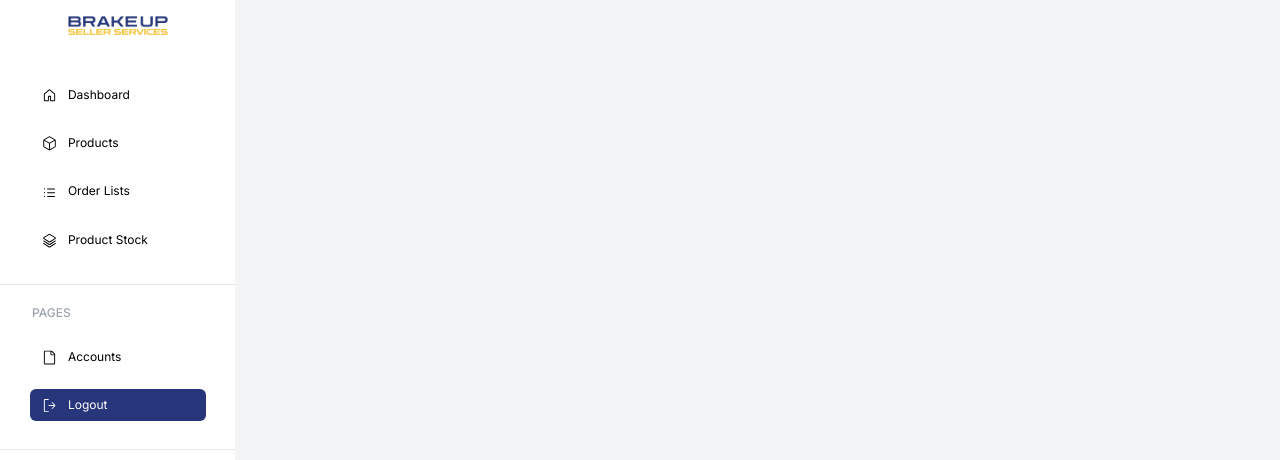
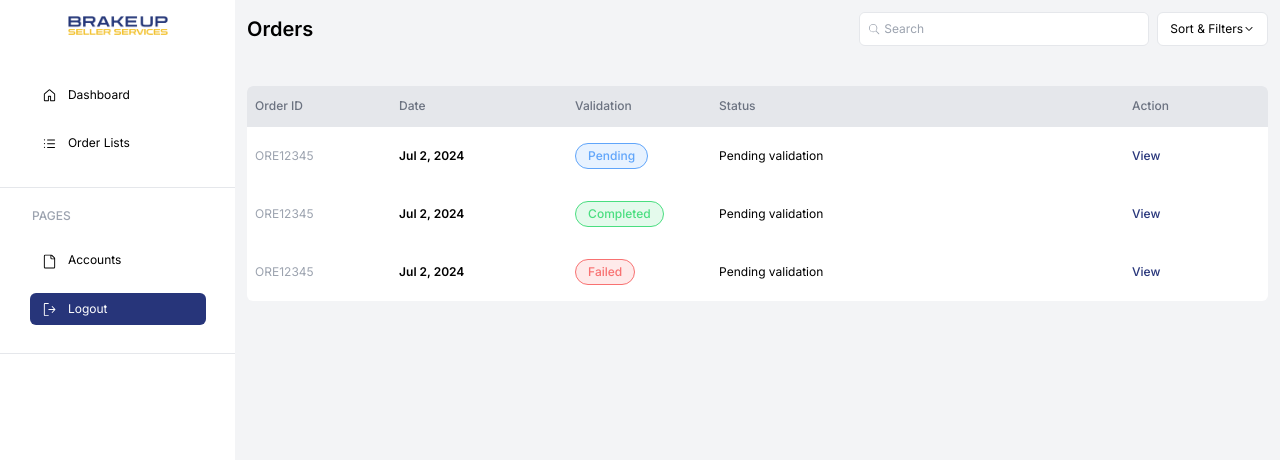
Before and after one commit to BRAKEUP-PHASE2/frontend-seller, a Next.js app: page /home/orders in a window 1280 px wide. Shown: the top 460 px of the page. Built offline with nearby package versions, Linux system fonts and the light colour scheme.

Commit message:
Created orders table

```diff
--- a/app/home/layout.js
+++ b/app/home/layout.js
@@ -27,24 +27,8 @@ export default function HomeLayout({ children }) {
               href="/home/orders"
               className="min-w-44 text-xs hover:bg-gray-200 transition-colors py-2 px-3 rounded-md"
             >
-              <GoPackage size={15} className="inline-block mr-2" /> Products
-            </Link>
-          </li>
-          <li className="flex items-center justify-center py-2">
-            <Link
-              href="/home/orders"
-              className="min-w-44 text-xs hover:bg-gray-200 transition-colors py-2 px-3 rounded-md"
-            >
               <GoListUnordered size={15} className="inline-block mr-2" /> Order
               Lists
-            </Link>
-          </li>
-          <li className="flex items-center justify-center py-2">
-            <Link
-              href="/home/stocks"
-              className="min-w-44 text-xs hover:bg-gray-200 transition-colors py-2 px-3 rounded-md"
-            >
-              <GoStack size={15} className="inline-block mr-2" /> Product Stock
             </Link>
           </li>
         </ul>
--- /dev/null
+++ b/app/home/orders/[id]/page.js
@@ -0,0 +1,7 @@
+export default function OrderPage() {
+    return (
+        <div>
+
+        </div>
+    )
+}
--- a/app/home/orders/page.js
+++ b/app/home/orders/page.js
@@ -1,5 +1,109 @@
+import Link from "next/link";
+import { GoSearch, GoChevronDown } from "react-icons/go";
+
 export default function OrdersPage() {
-    return (
-        <></>
-    )
+  return (
+    <div className="py-3 px-3">
+      <div className="flex items-center justify-between mb-10">
+        <h2 className="text-xl font-semibold">Orders</h2>
+        <div className="flex items-center gap-2">
+          <div className="relative border rounded-md overflow-hidden">
+            <input
+              id="search"
+              type="text"
+              className="peer outline-none placeholder:opacity-0 text-xs py-2 px-2 w-72"
+              placeholder="Search"
+            />
+            <label
+              htmlFor="search"
+              className="top-1/2 -translate-y-1/2 ml-2 gap-1 text-xs text-gray-400 flex items-center absolute peer-placeholder-shown:opacity-100 opacity-0 pointer-events-none z-10"
+            >
+              <GoSearch />
+              Search
+            </label>
+          </div>
+          <button className="text-black bg-white flex justify-between items-center text-xs px-3 rounded-md border py-2">
+            <span>Sort & Filters</span> <GoChevronDown />
+          </button>
+        </div>
+      </div>
+      <table className="w-full bg-white border-collapse rounded-md overflow-hidden">
+        <thead className="bg-gray-2">
+          <tr className="border-b bg-gray-200">
+            <th className="text-left px-2 text-xs font-medium text-gray-500 py-3 w-36">
+              Order ID
+            </th>
+            <th className="text-left px-2 text-xs font-medium text-gray-500 py-3 w-44">
+              Date
+            </th>
+            <th className="text-left px-2 text-xs font-medium text-gray-500 py-3 w-36">
+              Validation
+            </th>
+            <th className="text-left px-2 text-xs font-medium text-gray-500 py-3">
+              Status
+            </th>
+            <th className="text-left px-2 text-xs font-medium text-gray-500 py-3 w-36">
+              Action
+            </th>
+          </tr>
+        </thead>
+        <tbody>
+          <tr>
+            <td className="text-xs py-4 px-2 text-gray-400">ORE12345</td>
+            <td className="text-xs py-4 px-2 font-semibold">Jul 2, 2024</td>
+            <td className="text-xs py-4 px-2">
+              <div className="py-1 px-3 rounded-full border border-blue-400 flex items-center w-fit gap-2 bg-blue-400/15 font-medium text-blue-400">
+                Pending
+              </div>
+            </td>
+            <td className="text-xs py-4 px-2">Pending validation</td>
+            <td className="text-xs py-4 px-2">
+              <Link
+                href={`/home/orders/ORE12345`}
+                className="text-brand-primary hover:underline underline-offset-2 font-medium"
+              >
+                View
+              </Link>
+            </td>
+          </tr>
+          <tr>
+            <td className="text-xs py-4 px-2 text-gray-400">ORE12345</td>
+            <td className="text-xs py-4 px-2 font-semibold">Jul 2, 2024</td>
+            <td className="text-xs py-4 px-2">
+              <div className="py-1 px-3 rounded-full border border-green-400 flex items-center w-fit gap-2 bg-green-400/15 font-medium text-green-400">
+                Completed
+              </div>
+            </td>
+            <td className="text-xs py-4 px-2">Pending validation</td>
+            <td className="text-xs py-4 px-2">
+              <Link
+                href={`/home/orders/ORE12345`}
+                className="text-brand-primary hover:underline underline-offset-2 font-medium"
+              >
+                View
+              </Link>
+            </td>
+          </tr>
+          <tr>
+            <td className="text-xs py-4 px-2 text-gray-400">ORE12345</td>
+            <td className="text-xs py-4 px-2 font-semibold">Jul 2, 2024</td>
+            <td className="text-xs py-4 px-2">
+              <div className="py-1 px-3 rounded-full border border-red-400 flex items-center w-fit gap-2 bg-red-400/15 font-medium text-red-400">
+                Failed
+              </div>
+            </td>
+            <td className="text-xs py-4 px-2">Pending validation</td>
+            <td className="text-xs py-4 px-2">
+              <Link
+                href={`/home/orders/ORE12345`}
+                className="text-brand-primary hover:underline underline-offset-2 font-medium"
+              >
+                View
+              </Link>
+            </td>
+          </tr>
+        </tbody>
+      </table>
+    </div>
+  );
 }
--- a/app/home/products/page.js
+++ /dev/null
@@ -1,5 +0,0 @@
-export default function ProductsPage() {
-    return (
-        <></>
-    )
-}
--- a/app/page.js
+++ /dev/null
@@ -1,5 +0,0 @@
-export default function BasePage() {
-  return (
-    <></>
-  )
-}
```
